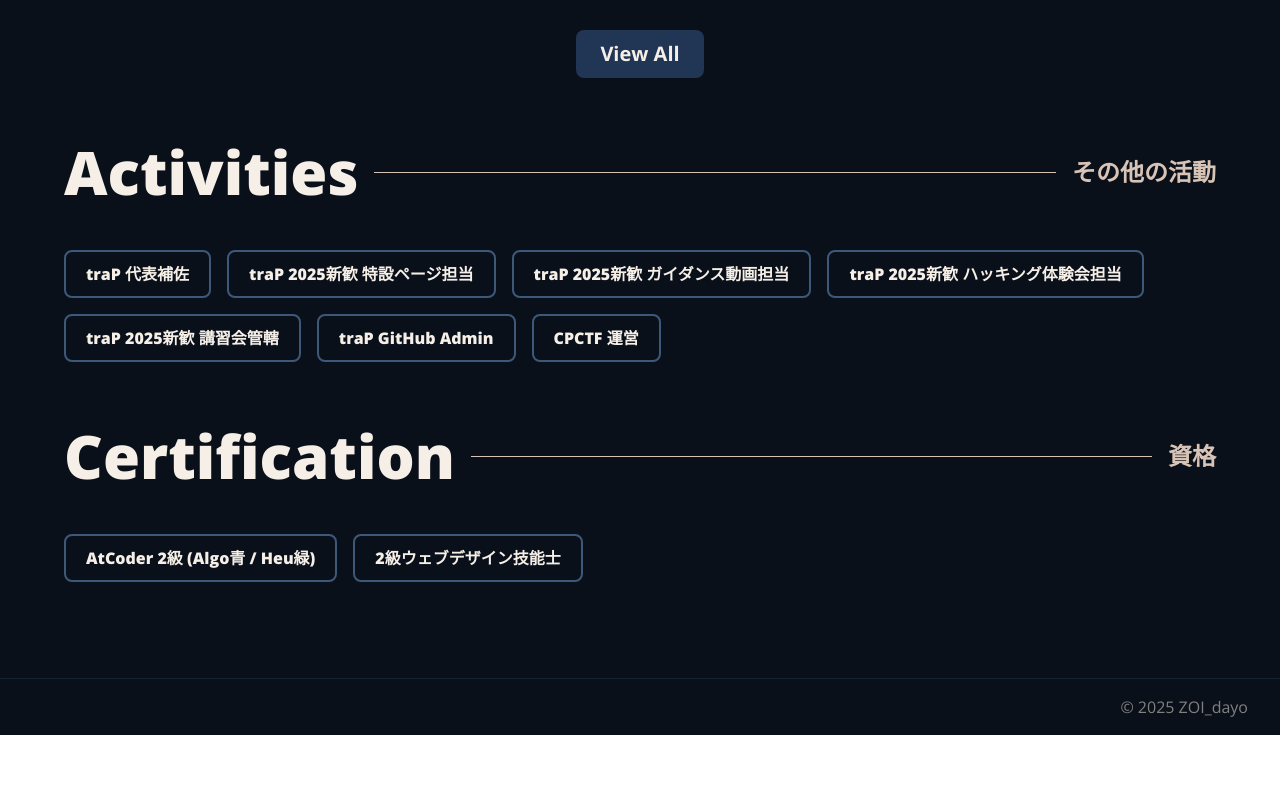
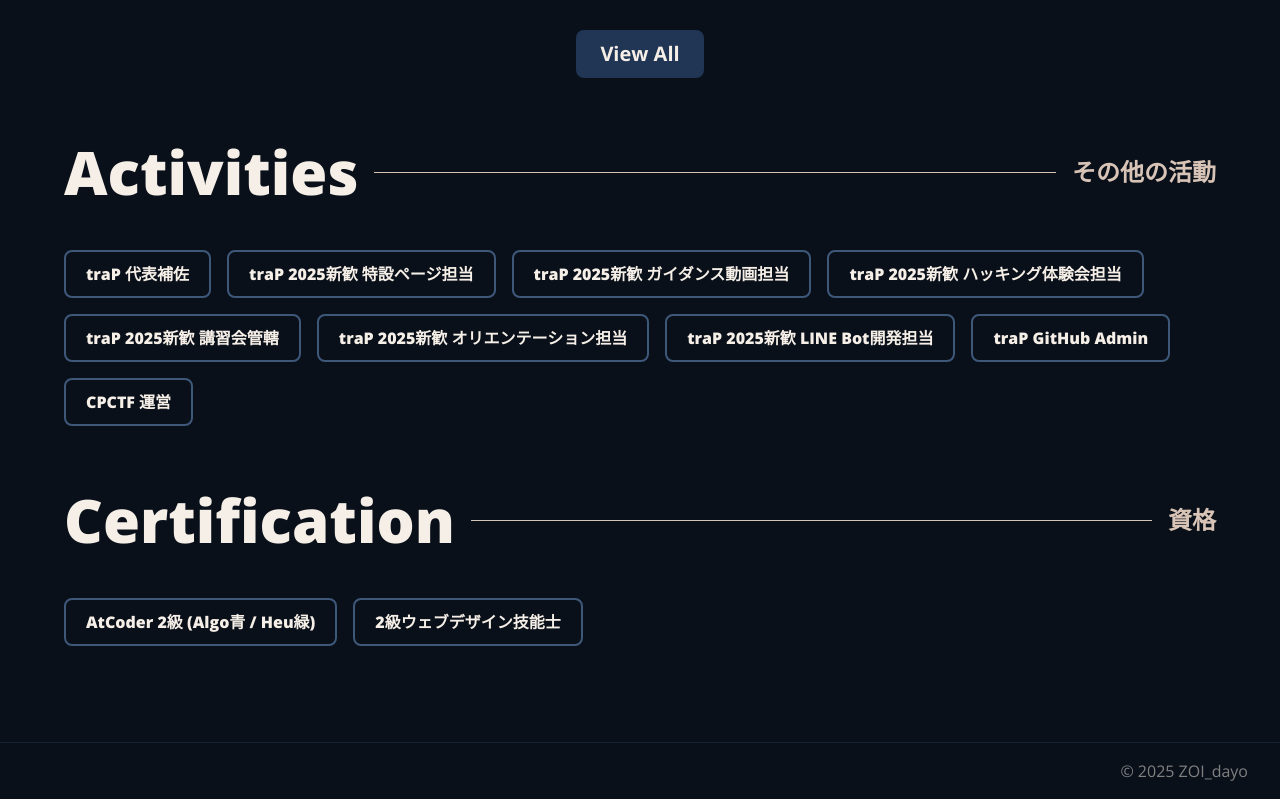
Before and after one commit to ZOI-dayo/homepage, a Vue app: page / in a window 1280 px wide. Shown: the part 2502-3301 px from the top of the page. Before the commit the page ends 3237 px from the top, so only its background shows below. Built offline with nearby package versions, Linux system fonts and the light colour scheme.

Commit message:
add unders25 roles

```diff
--- a/src/App.vue
+++ b/src/App.vue
@@ -58,6 +58,8 @@
   "traP 2025新歓 ガイダンス動画担当",
   "traP 2025新歓 ハッキング体験会担当",
   "traP 2025新歓 講習会管轄",
+  "traP 2025新歓 オリエンテーション担当",
+  "traP 2025新歓 LINE Bot開発担当",
   "traP GitHub Admin",
   "CPCTF 運営",
 ];
```
